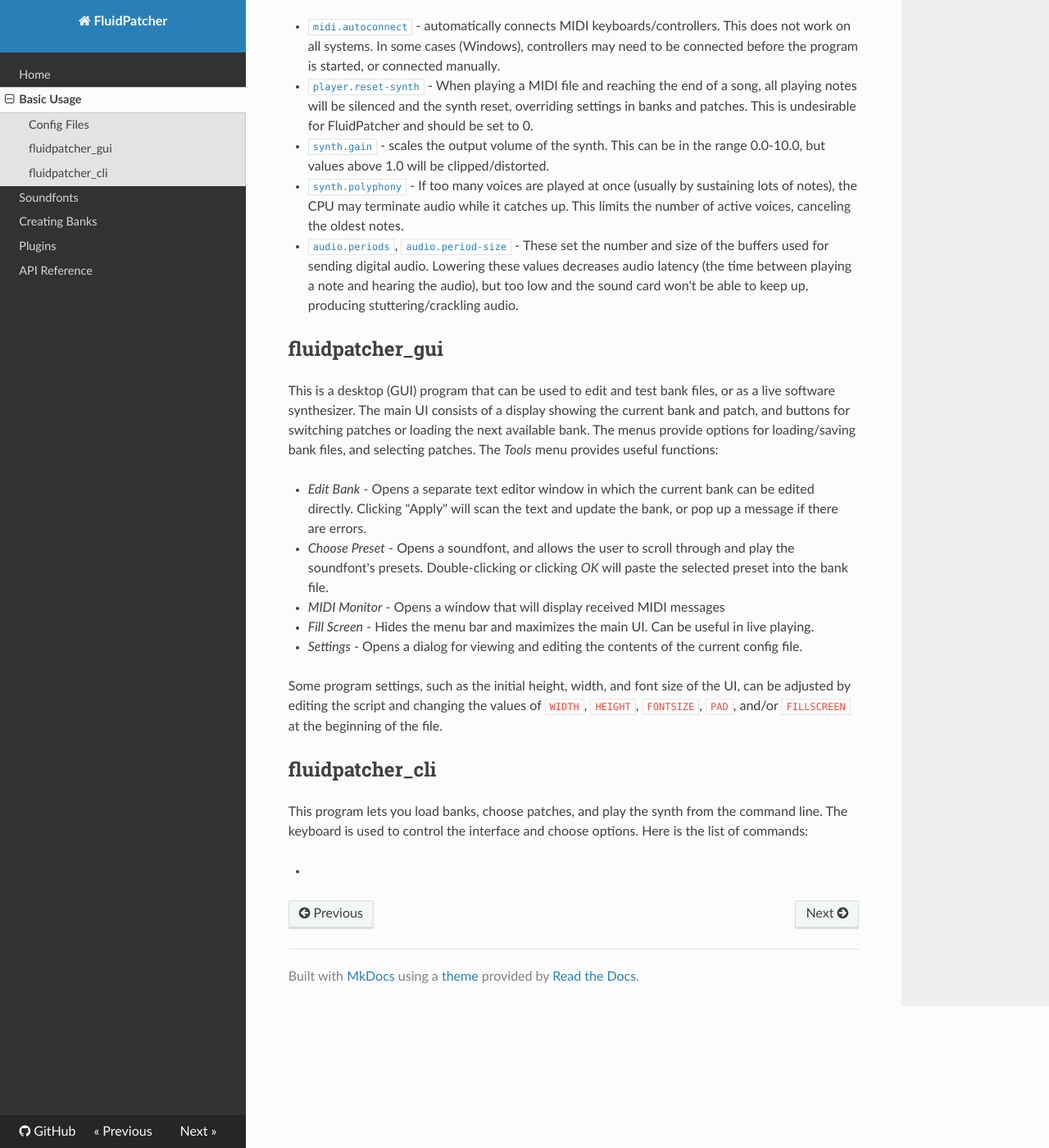
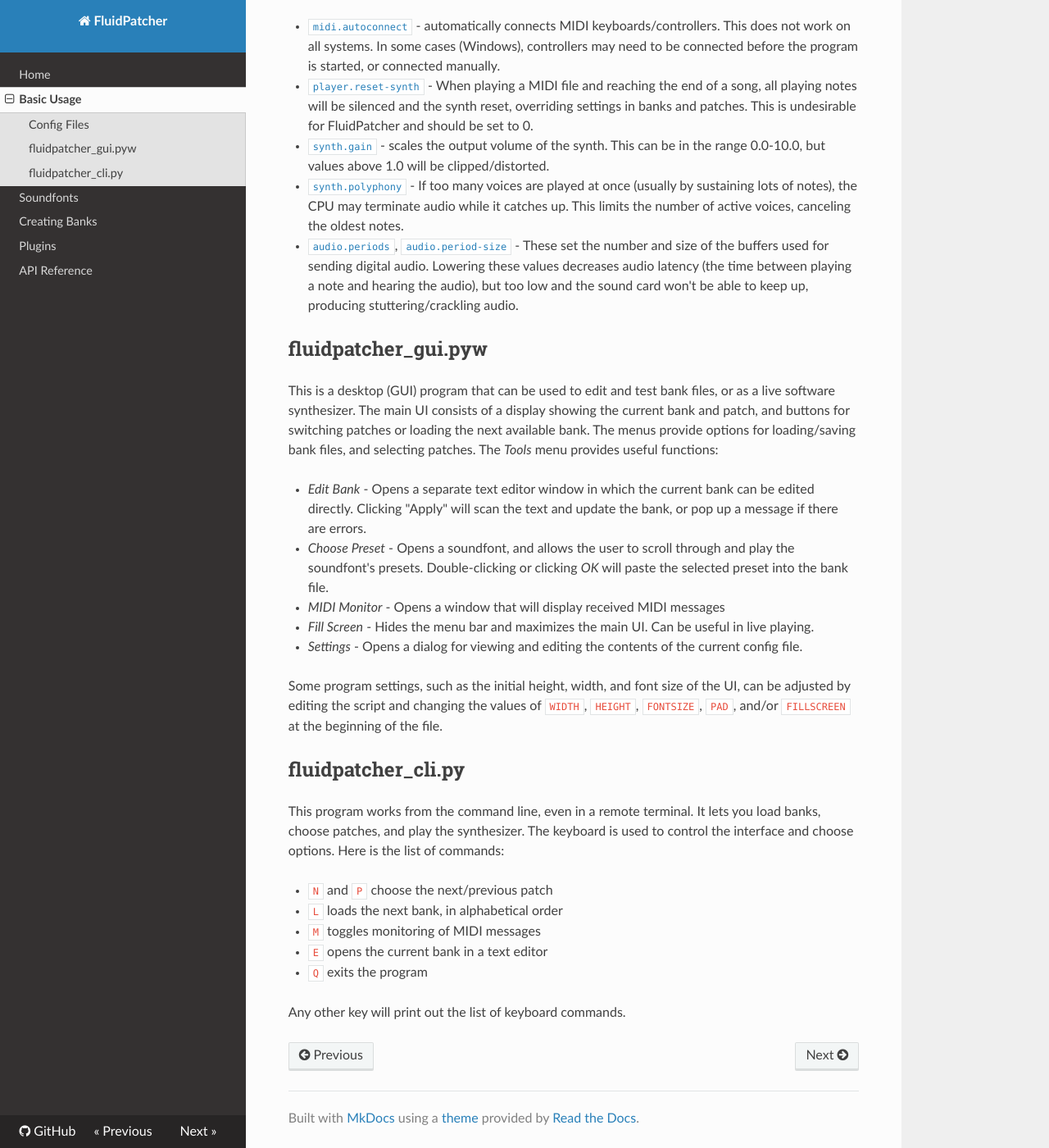
Before and after one commit to GeekFunkLabs/fluidpatcher, an MkDocs documentation site: the page built from docs/basic_usage.md, in a window 1280 px wide and 1400 px high, scrolled down 1055 px. Shown: the whole window at 82% size. Built offline with MkDocs 1.6.1, drawn with Linux system fonts in a browser that asks for light colours; nearby versions of some CDN libraries.

Commit message:
udpate docs

```diff
--- a/docs/basic_usage.md
+++ b/docs/basic_usage.md
@@ -46,7 +46,7 @@
   [`audio.period-size`](https://www.fluidsynth.org/api/fluidsettings.xml#audio.period-size) -
   These set the number and size of the buffers used for sending digital audio. Lowering these values decreases audio latency (the time between playing a note and hearing the audio), but too low and the sound card won't be able to keep up, producing stuttering/crackling audio.
 
-## fluidpatcher_gui
+## fluidpatcher_gui.pyw
 
 This is a desktop (GUI) program that can be used to edit and test bank files, or as a live software synthesizer. The main UI consists of a display showing the current bank and patch, and buttons for switching patches or loading the next available bank. The menus provide options for loading/saving bank files, and selecting patches. The _Tools_ menu provides useful functions:
 
@@ -58,8 +58,14 @@
 
 Some program settings, such as the initial height, width, and font size of the UI, can be adjusted by editing the script and changing the values of `WIDTH`, `HEIGHT`, `FONTSIZE`, `PAD`, and/or `FILLSCREEN` at the beginning of the file.
 
-## fluidpatcher_cli
+## fluidpatcher_cli.py
 
-This program lets you load banks, choose patches, and play the synth from the command line. The keyboard is used to control the interface and choose options. Here is the list of commands:
+This program works from the command line, even in a remote terminal. It lets you load banks, choose patches, and play the synthesizer. The keyboard is used to control the interface and choose options. Here is the list of commands:
 
-*
+* `N` and `P` choose the next/previous patch
+* `L` loads the next bank, in alphabetical order
+* `M` toggles monitoring of MIDI messages
+* `E` opens the current bank in a text editor
+* `Q` exits the program
+
+Any other key will print out the list of keyboard commands.
```
Also changed, not shown: docs/README.md (+5 -5 lines), docs/ladspa_plugins.md (+1 -1 lines).
